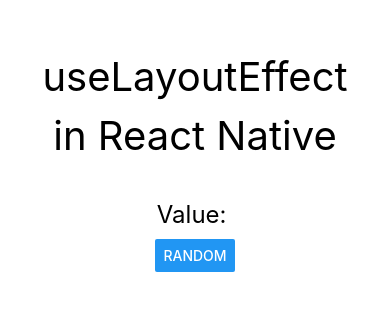
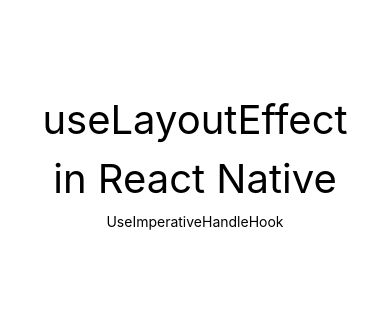
Before and after one commit to Richard-Harvey-UCSD/YouTube, a React Native app: screen / in a window 390 px wide. Shown: the part 260-570 px from the top of the page. Built offline with nearby package versions, Linux system fonts and the light colour scheme.

Commit message:
Setup useImperativeHandle hook example

```diff
--- a/App.js
+++ b/App.js
@@ -1,14 +1,14 @@
 import React from 'react';
 import { StyleSheet, Text, View } from 'react-native';
 
-import UseLayoutEffectHook from './src/UseLayoutEffectHook';
+import UseImperativeHandleHook from './src/UseImperativeHandleHook';
 
 export default function App() {
   return (
     <View style={styles.view}>
       <Text style={{ fontSize: 40, marginBottom: 10 }}>useLayoutEffect</Text>
       <Text style={{ fontSize: 40, marginBottom: 10 }}>in React Native</Text>
-      <UseLayoutEffectHook />
+      <UseImperativeHandleHook />
     </View>
   );
 }
--- /dev/null
+++ b/src/UseImperativeHandleHook.js
@@ -0,0 +1,12 @@
+import { View, Text } from 'react-native';
+import React from 'react';
+
+const UseImperativeHandleHook = () => {
+  return (
+    <View>
+      <Text>UseImperativeHandleHook</Text>
+    </View>
+  );
+};
+
+export default UseImperativeHandleHook;
```
